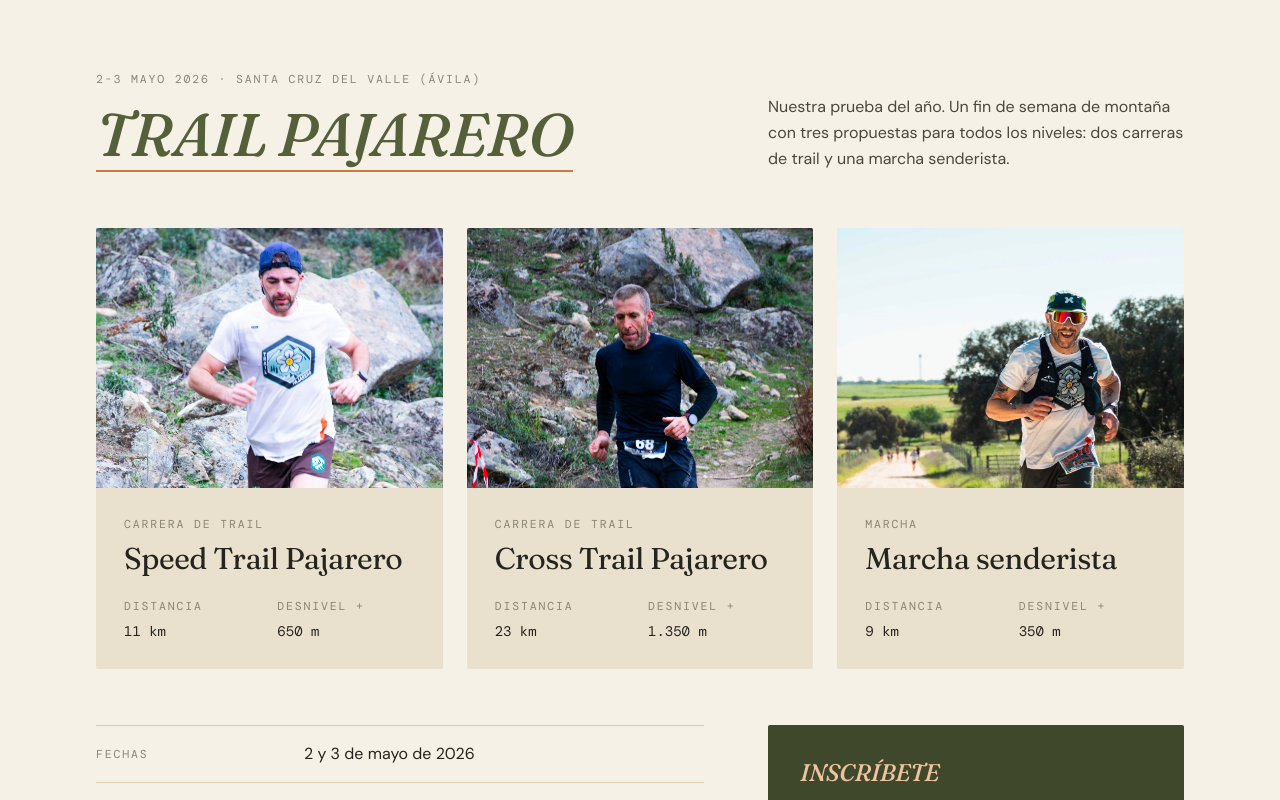
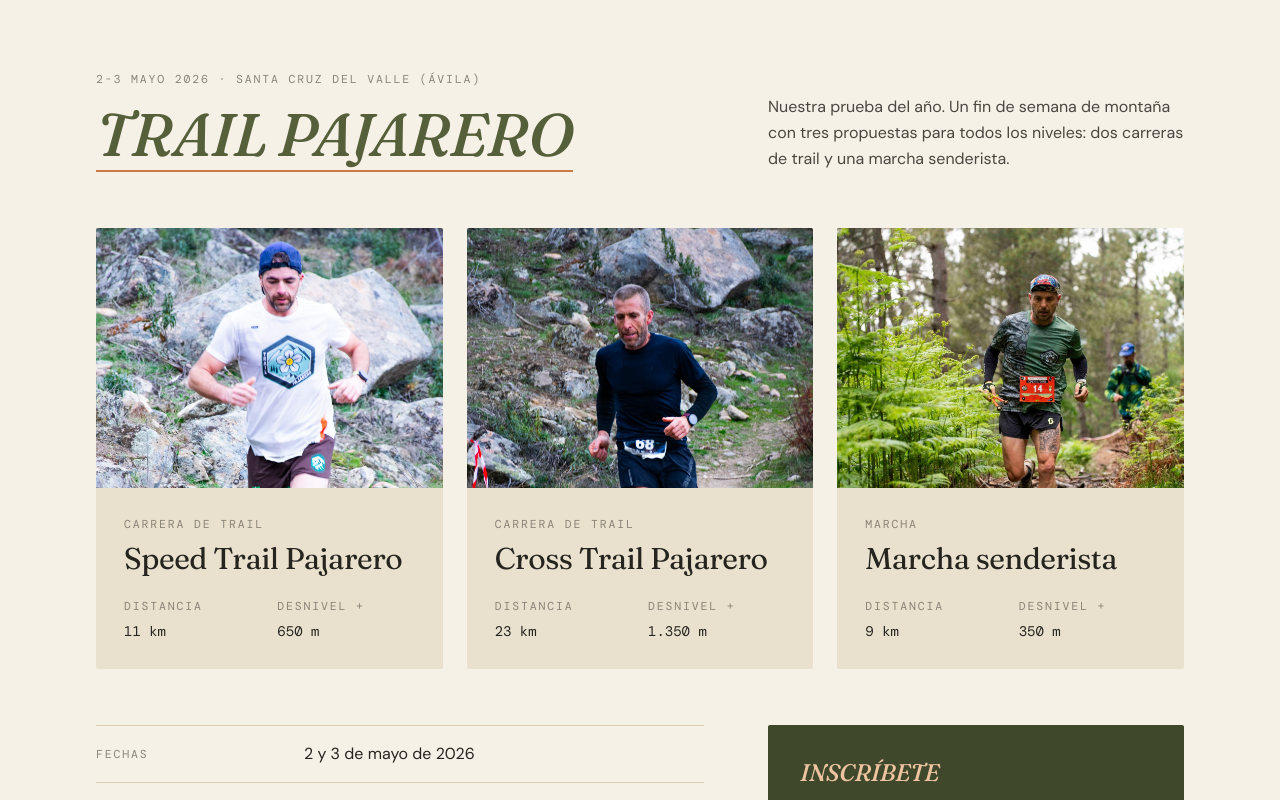
Before and after one commit to warsclon/web_pajarero, a plain HTML site: page index.html in a window 1280 px wide. Shown: the part 1126-1926 px from the top of the page. Drawn offline with nearby package versions, Linux system fonts and the light colour scheme.

Commit message:
Nueva foto para la Marcha senderista
Co-Authored-By: Claude Sonnet 5.5 <noreply@anthropic.com>

```diff
--- a/index.html
+++ b/index.html
@@ -174,7 +174,7 @@ tailwind.config = {
         </div>
       </article>
       <article class="reveal bg-sand rounded-sm overflow-hidden flex flex-col">
-        <div class="overflow-hidden aspect-[4/3]"><img src="3.jpeg" alt="Senderista por un camino de tierra entre campos" class="w-full h-full object-cover object-[50%_32%]" loading="lazy"/></div>
+        <div class="overflow-hidden aspect-[4/3]"><img src="marcha-senderista.jpg" alt="Participante corriendo por un sendero de bosque con helechos" class="w-full h-full object-cover object-[50%_38%]" loading="lazy"/></div>
         <div class="p-7">
           <p class="eyebrow text-stone">Marcha</p>
           <h3 class="font-display text-3xl mt-2">Marcha senderista</h3>
@@ -386,7 +386,7 @@ tailwind.config = {
   var slides = [
     { img: '10.jpeg', pos: '50% 20%', alt: 'Corredor del club en un tramo técnico de roca', titulo: 'Speed Trail Pajarero', fecha: '2-3 mayo 2026', datos: '11 km  ·  +650 m' },
     { img: '11.jpeg', pos: '50% 25%', alt: 'Corredor del club en un sendero de piedra', titulo: 'Cross Trail Pajarero', fecha: '2-3 mayo 2026', datos: '23 km  ·  +1.350 m' },
-    { img: '3.jpeg', pos: '50% 32%', alt: 'Senderista por un camino de tierra entre campos', titulo: 'Marcha senderista', fecha: '2-3 mayo 2026', datos: '9 km  ·  +350 m' }
+    { img: 'marcha-senderista.jpg', pos: '50% 38%', alt: 'Participante corriendo por un sendero de bosque con helechos', titulo: 'Marcha senderista', fecha: '2-3 mayo 2026', datos: '9 km  ·  +350 m' }
   ];
   var cur = 0, timer = null;
   var iAct = document.getElementById('img-act'), iPrev = document.getElementById('img-prev'), iNext = document.getElementById('img-next');
```
Also changed, not shown: marcha-senderista.jpg (added).
